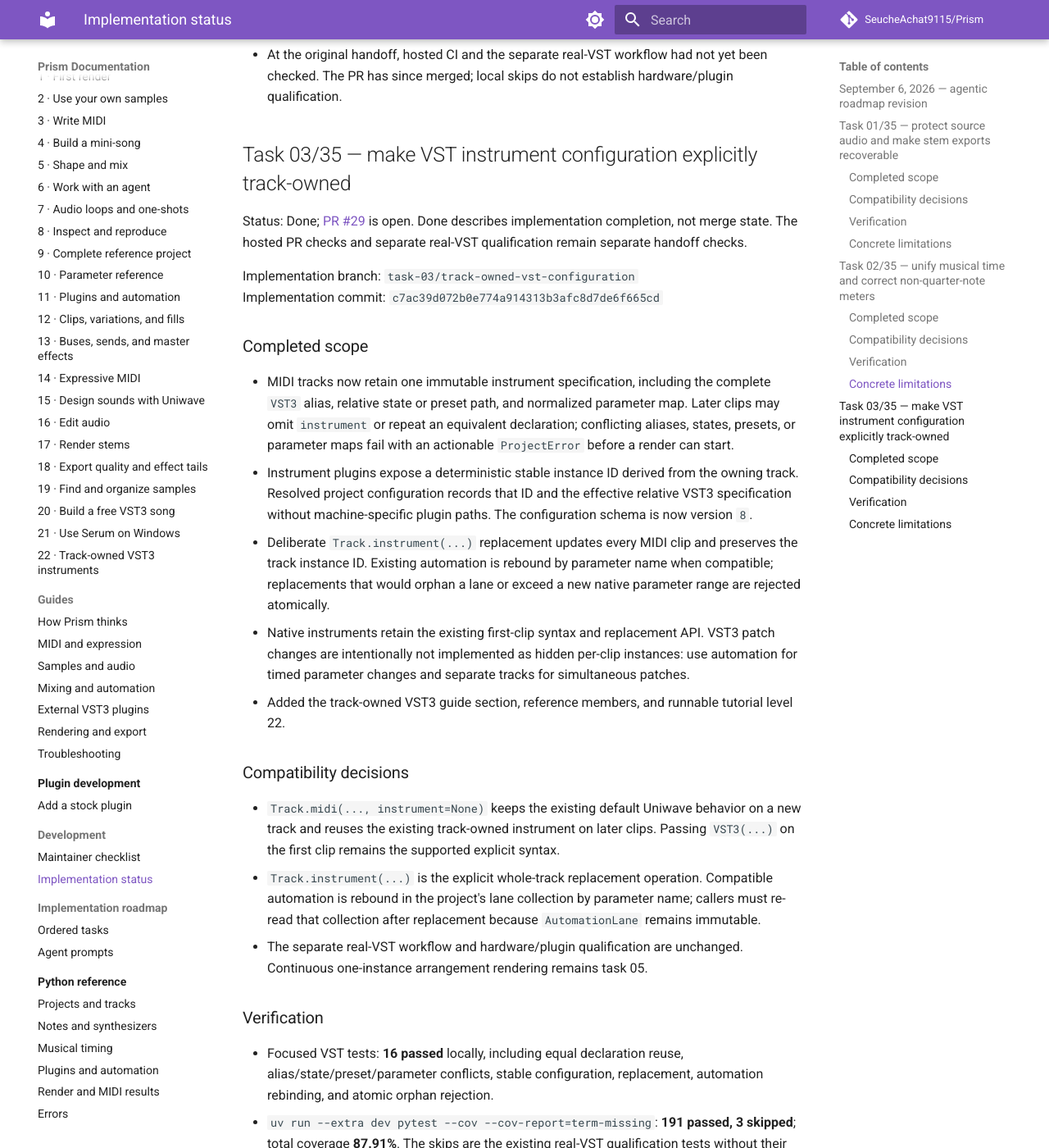
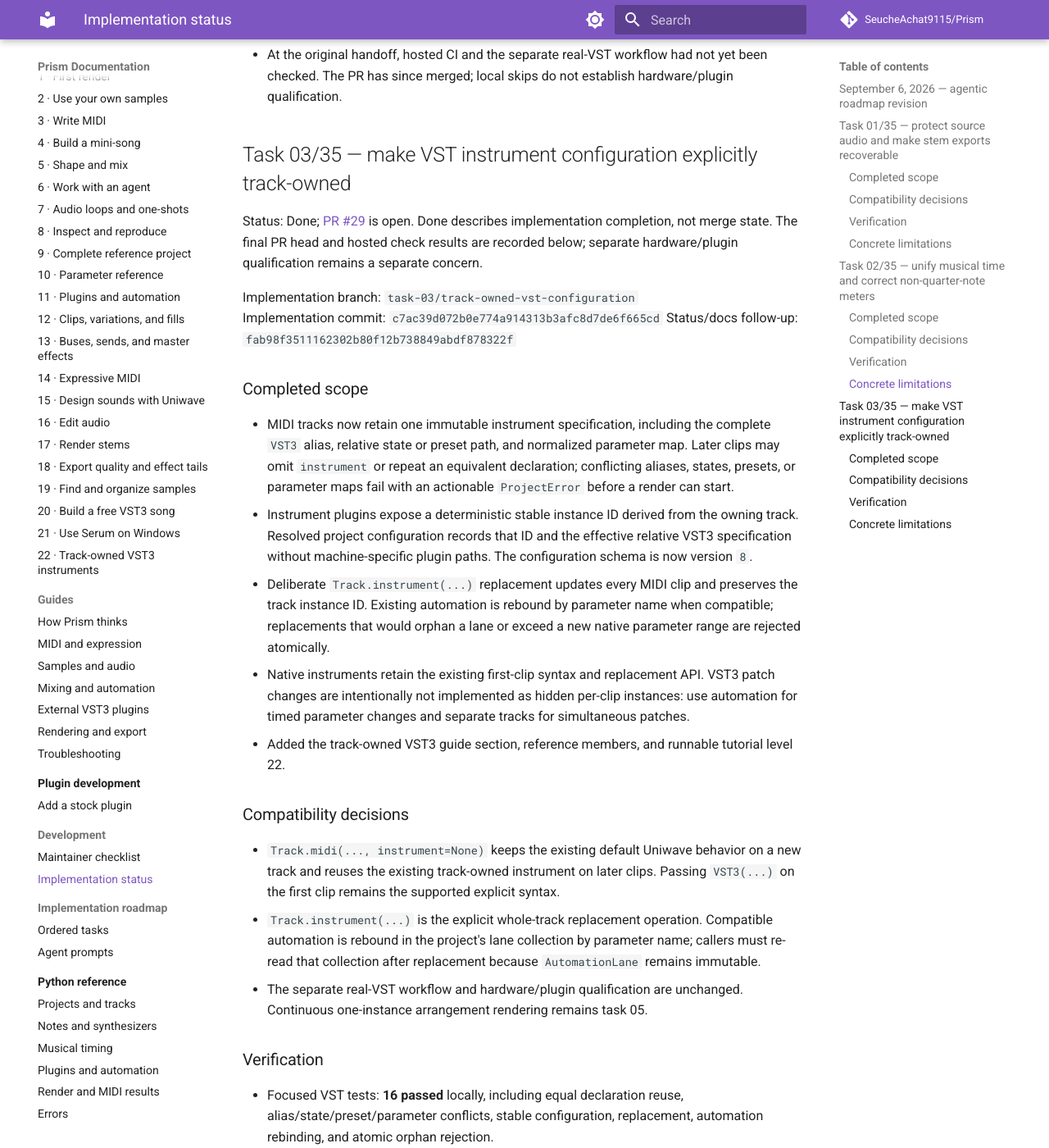
Before and after one commit to SeucheAchat9115/Prism, an MkDocs documentation site: the page built from docs/development/implementation-status.md, in a window 1280 px wide and 1400 px high, scrolled down 3607 px. Shown: the whole window at 82% size. Built offline with MkDocs 1.6.1 and Material for MkDocs 9.7.7, drawn with Linux system fonts in a browser that asks for light colours; comment, search, counter and statistics services are not loaded; some of the changed text lies outside the part shown.

Commit message:
docs: record hosted task 03 checks

```diff
--- a/docs/development/implementation-status.md
+++ b/docs/development/implementation-status.md
@@ -141,11 +141,13 @@
 ## Task 03/35 — make VST instrument configuration explicitly track-owned
 
 Status: Done; [PR #29](https://github.com/SeucheAchat9115/Prism/pull/29) is open.
-Done describes implementation completion, not merge state. The hosted PR checks
-and separate real-VST qualification remain separate handoff checks.
+Done describes implementation completion, not merge state. The final PR head and
+hosted check results are recorded below; separate hardware/plugin qualification
+remains a separate concern.
 
 Implementation branch: `task-03/track-owned-vst-configuration`
 Implementation commit: `c7ac39d072b0e774a914313b3afc8d7de6f665cd`
+Status/docs follow-up: `fab98f3511162302b80f12b738849abdf878322f`
 
 ### Completed scope
 
@@ -192,8 +194,10 @@
 - `uv run --extra dev mypy src/prism`: passed.
 - `uv run --extra dev ruff check .`: passed.
 - `uv run --extra docs mkdocs build --strict`: passed.
-- Hosted PR CI and the separate real-VST workflow were not available at this
-  handoff; local skips do not establish hardware/plugin qualification.
+- Hosted PR CI, Documentation, CodeQL, and VST3 integration all passed on the
+  final PR head `fab98f3511162302b80f12b738849abdf878322f`; the VST3 workflow's
+  Ubuntu and Windows real-VST3 jobs passed. Local skips do not establish
+  hardware/plugin qualification beyond that hosted workflow.
 
 ### Concrete limitations
 
```
